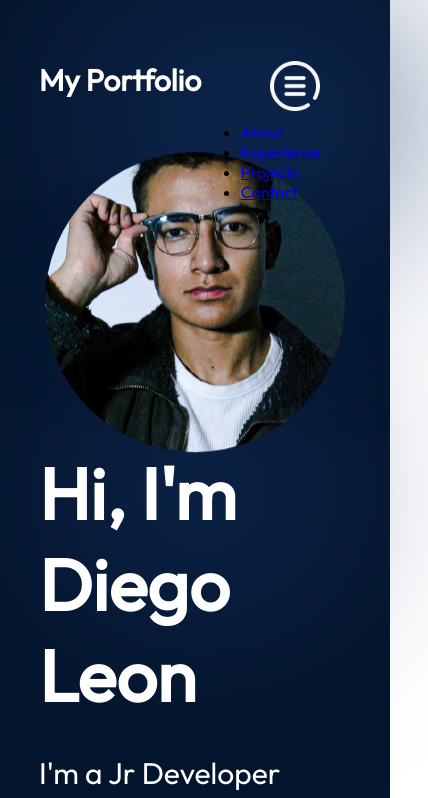
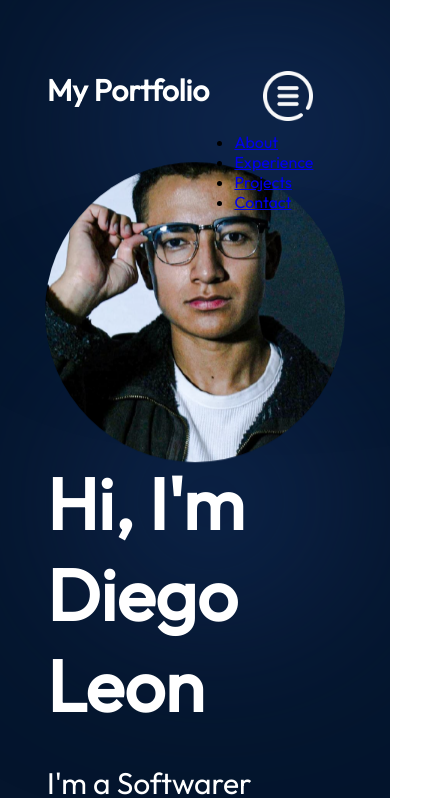
Before and after one commit to EnriLion/enrilion-blog, a React (Vite) app in the folder react-portfolio/: page / in a window 390 px wide. Shown: the top 798 px of the page, 428 px wide, since content can reach past the window. Built offline with nearby package versions, Linux system fonts and the light colour scheme.

Commit message:
Adding responsiveness in any iphone or small devices

```diff
--- a/react-portfolio/src/App.module.css
+++ b/react-portfolio/src/App.module.css
@@ -4,5 +4,26 @@
     background-color: var(--color-bg);
     width: 100%;
     height: 100%;
+    margin: 0;
+    padding: 0;
+    box-sizing: border-box;
+}
 
+.App * {
+    box-sizing: inherit;
 }
+
+@media screen and (max-width: 830px) {
+    .App {
+        padding: 800px;
+        overflow-x: hidden;
+        height: auto;
+    }
+}
+
+@media screen and (max-width: 480px) {
+    .App {
+        overflow-x: hidden;
+        padding: 10px;
+    }
+}
--- a/react-portfolio/src/components/ProfileHeading/ProfileHeading.jsx
+++ b/react-portfolio/src/components/ProfileHeading/ProfileHeading.jsx
@@ -9,7 +9,7 @@ export const ProfileHeading = () => {
     <section className={styles.container}>
         <div className={styles.content}>
             <h1 className={styles.title}>Hi, I'm Diego Leon</h1>
-            <p className={styles.description}>I'm a Jr Developer with +1 year of
+            <p className={styles.description}>I'm a  Softwarer Developer with
                 experience using Java Spring Boot and
                 more. Contact me if you are interested!
             </p>
--- a/react-portfolio/vite.config.js
+++ b/react-portfolio/vite.config.js
@@ -9,4 +9,9 @@ export default defineConfig({
       localsConvention: "camelCase",
     },
   },
+  // server: {
+  //   allowedHosts: [
+  //     'promoting-wellness-crown-phi.trycloudflare.com'
+  //   ]
+  // }
 });
```
